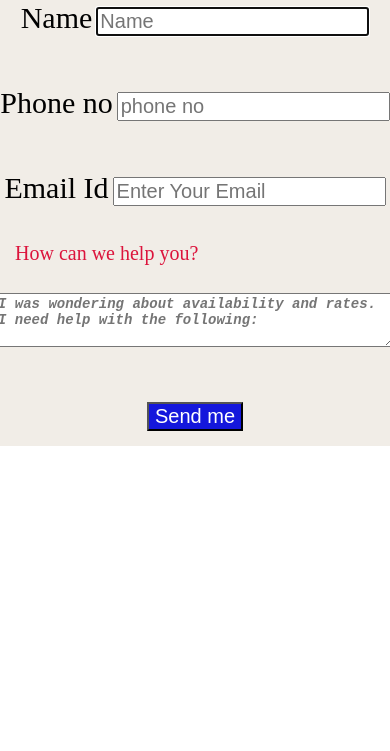
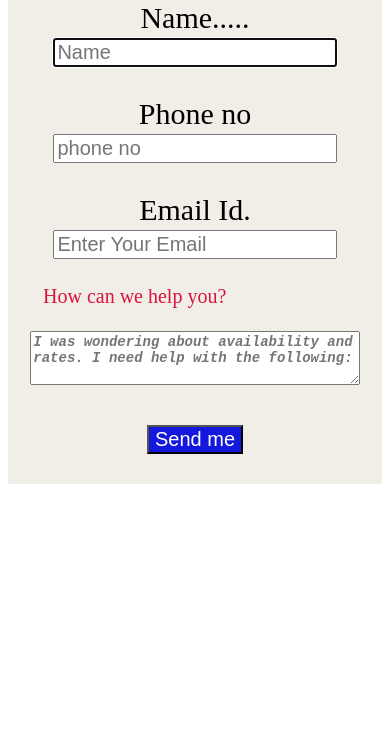
Before and after one commit to Farooque-Ahmad/Form, a plain HTML site: page index.html in a window 390 px wide. Shown: the part 93-844 px from the top of the page. Drawn offline with Linux system fonts and the light colour scheme.

Commit message:
Update index.html

```diff
--- a/index.html
+++ b/index.html
@@ -15,10 +15,32 @@
         .name {
             background-color: rgb(241, 237, 231);
             /* border: 1px solid black; */
-            width: 400px;
+            width: 40%;
             /* text-align: center; */
-            height: auto;
-            line-height: 40px;
+            height:60hv;
+            line-height: 30px;
+        }
+        @media(max-width:1000px) {
+            .name{
+                width: 50%;
+            }
+        }
+        @media(max-width:800px) {
+            .name{
+                width: 60%;
+                padding: 15px;
+            }
+        }
+        @media(max-width:600px) {
+            .name{
+                width: 80%;
+            }
+        }
+        @media(max-width:400px) {
+            .name{
+                width: 100%;
+            }
+
         }
 
         .get {
@@ -46,7 +68,7 @@
             font-size: 14px;
             font-style: italic;
             font-weight: bold;
-            /* width: 100%; */
+            width: 94%;
         }
 
         .send {
@@ -65,10 +87,12 @@
         form label {
             font-size: 30px;
             margin-top: 60px;
+            width: 80%;
         }
 
         form input {
             font-size: 20px;
+            width: 80%;
         }
 
         /*
@@ -86,11 +110,11 @@
                 <h1>Get quote</h1>
             </div>
             <div class="input">
-                <label for="name">Name</label>
+                <label for="name">Name.....</label>
                 <input type="text" id="name" name="name" placeholder="Name" autofocus><br><br>
                 <label for="Phone no">Phone no</label>
                 <input type="phone no" id="phone no" name="phone no" placeholder="phone no" maxlength="10"><br><br>
-                <label for="email">Email Id</label>
+                <label for="email">Email Id.</label>
                 <input type="text" id="email" name="email" placeholder="Enter Your Email"><br>
             </div>
             <div class="paira">
```
